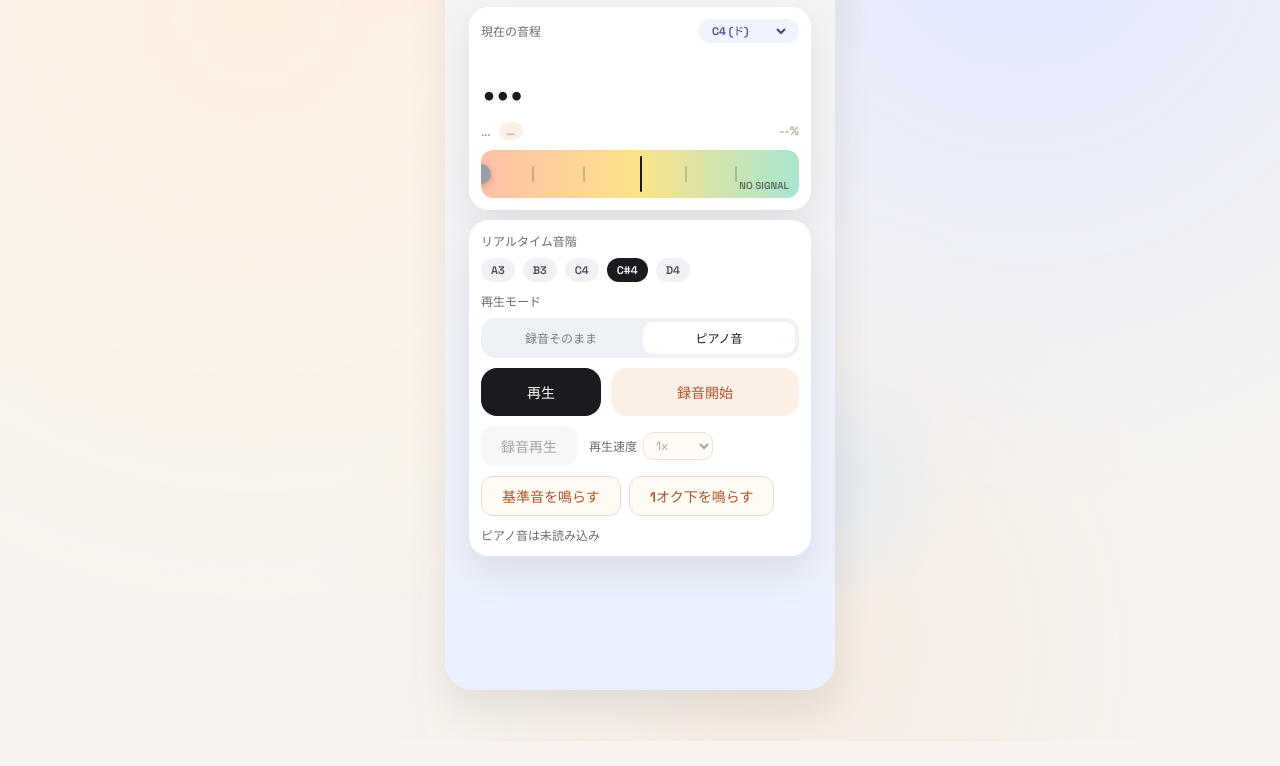
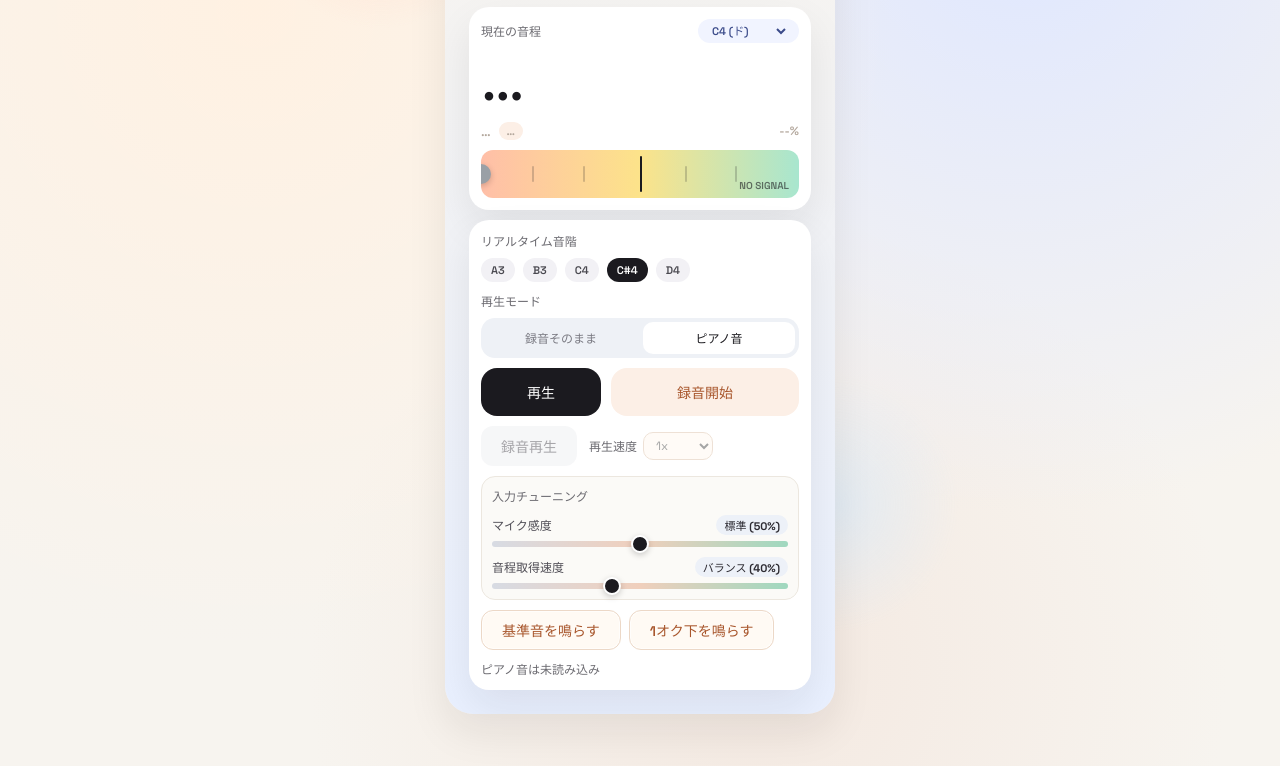
Before and after one commit to santa928/perfectPitch, a website built with Vite: page index.html in a window 1280 px wide. Shown: the part 181-947 px from the top of the page. Before the commit the page ends 922 px from the top, so only its background shows below. Built offline with nearby package versions, Linux system fonts and the light colour scheme.

Commit message:
feat: 入力チューニング設定を追加

```diff
--- a/src/main.ts
+++ b/src/main.ts
@@ -57,11 +57,14 @@ const SOLFEGE_NAMES = ['ド', 'ド#', 'レ', 'レ#', 'ミ', 'ファ', 'ファ#',
 
 const MIN_FREQUENCY = 55
 const MAX_FREQUENCY = 1000
-const MIN_CONFIDENCE = 0.18
-const MIN_RMS = 0.01
-const SMOOTHING = 0.18
+const DEFAULT_MIN_CONFIDENCE = 0.25
+const DEFAULT_MIN_RMS = 0.008
+const DEFAULT_SMOOTHING = 0.18
+const DEFAULT_STABILITY_HOLD_FRAMES = 4
+const DEFAULT_ANALYSER_SMOOTHING = 0.85
+const MIC_SENSITIVITY_DEFAULT = 50
+const TRACKING_SPEED_DEFAULT = 40
 const STABILITY_WINDOW = 7
-const STABILITY_HOLD_FRAMES = 4
 const STABILITY_SILENCE_FRAMES = 10
 const STABILITY_HANGOVER_FRAMES = 6
 const TARGET_START_MIDI = 48
@@ -239,6 +242,41 @@ app.innerHTML = `
             </select>
           </label>
         </div>
+        <div class="pp-section pp-settings">
+          <span class="pp-card-label">入力チューニング</span>
+          <label class="pp-setting-row" for="micSensitivitySlider">
+            <span class="pp-setting-head">
+              <span>マイク感度</span>
+              <span id="micSensitivityValue" class="pp-setting-value"></span>
+            </span>
+            <input
+              id="micSensitivitySlider"
+              class="pp-setting-slider"
+              type="range"
+              min="0"
+              max="100"
+              step="1"
+              value="${MIC_SENSITIVITY_DEFAULT}"
+              aria-label="マイク感度"
+            />
+          </label>
+          <label class="pp-setting-row" for="trackingSpeedSlider">
+            <span class="pp-setting-head">
+              <span>音程取得速度</span>
+              <span id="trackingSpeedValue" class="pp-setting-value"></span>
+            </span>
+            <input
+              id="trackingSpeedSlider"
+              class="pp-setting-slider"
+              type="range"
+              min="0"
+              max="100"
+              step="1"
+              value="${TRACKING_SPEED_DEFAULT}"
+              aria-label="音程取得速度"
+            />
+          </label>
+        </div>
         <div class="pp-tone-actions">
           <button id="playToneButton" class="pp-btn pp-btn-ghost" type="button">基準音を鳴らす</button>
           <button id="playOctaveButton" class="pp-btn pp-btn-ghost" type="button">1オク下を鳴らす</button>
@@ -285,6 +323,10 @@ const waveform = app.querySelector<HTMLPreElement>('#waveform')
 const metrics = app.querySelector<HTMLDivElement>('#metrics')
 const currentNote = app.querySelector<HTMLDivElement>('#currentNote')
 const targetSelect = app.querySelector<HTMLSelectElement>('#targetSelect')
+const micSensitivitySlider = app.querySelector<HTMLInputElement>('#micSensitivitySlider')
+const micSensitivityValue = app.querySelector<HTMLSpanElement>('#micSensitivityValue')
+const trackingSpeedSlider = app.querySelector<HTMLInputElement>('#trackingSpeedSlider')
+const trackingSpeedValue = app.querySelector<HTMLSpanElement>('#trackingSpeedValue')
 const freqValue = app.querySelector<HTMLSpanElement>('#freqValue')
 const centsValue = app.querySelector<HTMLSpanElement>('#centsValue')
 const confidenceValue = app.querySelector<HTMLSpanElement>('#confidenceValue')
@@ -334,6 +376,10 @@ if (
   !metrics ||
   !currentNote ||
   !targetSelect ||
+  !micSensitivitySlider ||
+  !micSensitivityValue ||
+  !trackingSpeedSlider ||
+  !trackingSpeedValue ||
   !freqValue ||
   !centsValue ||
   !confidenceValue ||
@@ -396,6 +442,13 @@ let laneFollowLatest = true
 let laneFollowPausedUntil = 0
 let laneRelativeRange: LaneRange | null = null
 let isProgrammaticLaneScroll = false
+let minRms = DEFAULT_MIN_RMS
+let minConfidence = DEFAULT_MIN_CONFIDENCE
+let pitchSmoothing = DEFAULT_SMOOTHING
+let stabilityHoldFrames = DEFAULT_STABILITY_HOLD_FRAMES
+let analyserSmoothing = DEFAULT_ANALYSER_SMOOTHING
+let micSensitivity = MIC_SENSITIVITY_DEFAULT
+let trackingSpeed = TRACKING_SPEED_DEFAULT
 
 const formatError = (error: unknown) => {
   if (error instanceof DOMException) {
@@ -539,6 +592,8 @@ const setControls = (isWorking: boolean) => {
   startButton.disabled = isWorking
   retryButton.disabled = isWorking
   recordButton.disabled = isWorking
+  micSensitivitySlider.disabled = isWorking
+  trackingSpeedSlider.disabled = isWorking
 
   const toneDisabled = isWorking
   playToneButton.disabled = toneDisabled
@@ -1004,6 +1059,53 @@ const autoCorrelate = (buffer: Float32Array, sampleRate: number): PitchResult =>
 
 const clamp = (value: number, min: number, max: number) => Math.min(max, Math.max(min, value))
 
+const readSliderPercent = (input: HTMLInputElement, fallback: number) => {
+  const value = Number(input.value)
+  if (Number.isNaN(value)) return fallback
+  return clamp(value, 0, 100)
+}
+
+const describeMicSensitivity = (value: number) => {
+  if (value <= 25) return '低め'
+  if (value <= 65) return '標準'
+  if (value <= 85) return '高め'
+  return '最大'
+}
+
+const describeTrackingSpeed = (value: number) => {
+  if (value <= 25) return '安定重視'
+  if (value <= 65) return 'バランス'
+  if (value <= 85) return '高速'
+  return '最速'
+}
+
+const applyInputTuning = () => {
+  const sensitivityRatio = clamp(micSensitivity / 100, 0, 1)
+  const speedRatio = clamp(trackingSpeed / 100, 0, 1)
+
+  minRms = 0.012 - sensitivityRatio * 0.008
+  minConfidence = clamp(DEFAULT_MIN_CONFIDENCE + (0.5 - sensitivityRatio) * 0.08, 0.22, 0.28)
+  pitchSmoothing = 0.1 + speedRatio * 0.22
+  analyserSmoothing = clamp(0.92 - speedRatio * 0.2, 0.7, 0.92)
+  stabilityHoldFrames = Math.round(6 - speedRatio * 4)
+
+  if (analyser) {
+    analyser.smoothingTimeConstant = analyserSmoothing
+  }
+}
+
+const updateInputTuningLabels = () => {
+  micSensitivityValue.textContent = `${describeMicSensitivity(micSensitivity)} (${Math.round(micSensitivity)}%)`
+  trackingSpeedValue.textContent = `${describeTrackingSpeed(trackingSpeed)} (${Math.round(trackingSpeed)}%)`
+}
+
+const syncInputTuningFromUI = () => {
+  micSensitivity = readSliderPercent(micSensitivitySlider, MIC_SENSITIVITY_DEFAULT)
+  trackingSpeed = readSliderPercent(trackingSpeedSlider, TRACKING_SPEED_DEFAULT)
+  applyInputTuning()
+  updateInputTuningLabels()
+}
+
 const average = (values: number[]) => {
   if (values.length === 0) return null
   return values.reduce((sum, value) => sum + value, 0) / values.length
@@ -1074,7 +1176,7 @@ const buildMelodySequence = (frames: RecordedFrame[], stepSeconds: number) => {
     }
 
   const valid = bucket.filter(
-    (frame) => frame.confidence >= MIN_CONFIDENCE && (frame.midi !== null || frame.frequency !== null),
+    (frame) => frame.confidence >= minConfidence && (frame.midi !== null || frame.frequency !== null),
   )
   let midi: number | null = null
 
@@ -1119,7 +1221,7 @@ const buildMelodySequence = (frames: RecordedFrame[], stepSeconds: number) => {
 const buildKaraokePoints = (frames: RecordedFrame[]): KaraokePoint[] => {
   if (frames.length === 0) return []
   return frames
-    .filter((frame) => frame.midi !== null && frame.confidence >= MIN_CONFIDENCE)
+    .filter((frame) => frame.midi !== null && frame.confidence >= minConfidence)
     .map((frame) => ({ t: frame.t, midi: frame.midi as number }))
     .sort((a, b) => a.t - b.t)
 }
@@ -1365,7 +1467,7 @@ const stopKaraokeAnimation = () => {
 }
 
 const deriveStableMetrics = (frequency: number | null, confidence: number): PitchMetrics | null => {
-  if (frequency === null || confidence < MIN_CONFIDENCE) {
+  if (frequency === null || confidence < minConfidence) {
     silenceFrames += 1
     frequencyWindow = []
     candidateMidi = null
@@ -1394,7 +1496,7 @@ const deriveStableMetrics = (frequency: number | null, confidence: number): Pitc
     candidateFrames = 1
   }
 
-  if (candidateFrames >= STABILITY_HOLD_FRAMES) {
+  if (candidateFrames >= stabilityHoldFrames) {
     stableMidi = candidate
   }
 
@@ -1414,7 +1516,7 @@ const deriveStableMetrics = (frequency: number | null, confidence: number): Pitc
 }
 
 const updateGauge = (cents: number | null, confidence: number) => {
-  if (cents === null || confidence < MIN_CONFIDENCE) {
+  if (cents === null || confidence < minConfidence) {
     gauge.dataset.level = 'off'
     gaugeNeedle.style.left = '50%'
     gaugeLabel.textContent = 'NO SIGNAL'
@@ -1504,7 +1606,7 @@ const renderWaveform = () => {
   }
 
   const rms = calculateRms(floatData)
-  if (rms < MIN_RMS) {
+  if (rms < minRms) {
     lastConfidence = 0
     smoothedFrequency = null
     lastStableMetrics = deriveStableMetrics(null, 0)
@@ -1517,8 +1619,9 @@ const renderWaveform = () => {
   const { frequency, confidence } = autoCorrelate(floatData, audioContext?.sampleRate ?? 44100)
   lastConfidence = confidence
 
-  if (frequency !== null && confidence >= MIN_CONFIDENCE) {
-    smoothedFrequency = smoothedFrequency === null ? frequency : smoothedFrequency + SMOOTHING * (frequency - smoothedFrequency)
+  if (frequency !== null && confidence >= minConfidence) {
+    smoothedFrequency =
+      smoothedFrequency === null ? frequency : smoothedFrequency + pitchSmoothing * (frequency - smoothedFrequency)
   }
 
   const metricsData = deriveStableMetrics(smoothedFrequency, confidence)
@@ -1714,7 +1817,7 @@ const initAudio = async () => {
     const source = context.createMediaStreamSource(mediaStream)
     analyser = context.createAnalyser()
     analyser.fftSize = 2048
-    analyser.smoothingTimeConstant = 0.85
+    analyser.smoothingTimeConstant = analyserSmoothing
 
     source.connect(analyser)
     byteData = new Uint8Array(analyser.fftSize)
@@ -2056,6 +2159,7 @@ const stopRecording = () => {
 
 buildTargetOptions()
 targetSelect.value = String(targetMidi)
+syncInputTuningFromUI()
 setMode('single')
 setPlaybackMode('piano')
 setStartButtonLabel()
@@ -2150,6 +2254,18 @@ melodySpeedSelect.addEventListener('change', () => {
   }
 })
 
+micSensitivitySlider.addEventListener('input', () => {
+  micSensitivity = readSliderPercent(micSensitivitySlider, MIC_SENSITIVITY_DEFAULT)
+  applyInputTuning()
+  updateInputTuningLabels()
+})
+
+trackingSpeedSlider.addEventListener('input', () => {
+  trackingSpeed = readSliderPercent(trackingSpeedSlider, TRACKING_SPEED_DEFAULT)
+  applyInputTuning()
+  updateInputTuningLabels()
+})
+
 recordButton.addEventListener('click', () => {
   if (isRecording) {
     stopRecording()
--- a/src/style.css
+++ b/src/style.css
@@ -757,6 +757,76 @@ button:disabled {
   font-size: 12px;
 }
 
+.pp-settings {
+  gap: 10px;
+  padding: 10px;
+  border-radius: 14px;
+  border: 1px solid #ece7df;
+  background: #fbfaf7;
+}
+
+.pp-setting-row {
+  display: flex;
+  flex-direction: column;
+  gap: 6px;
+}
+
+.pp-setting-head {
+  display: flex;
+  align-items: center;
+  justify-content: space-between;
+  gap: 8px;
+  font-size: 12px;
+  color: #4f4d55;
+}
+
+.pp-setting-value {
+  display: inline-flex;
+  align-items: center;
+  justify-content: center;
+  border-radius: 999px;
+  padding: 2px 8px;
+  font-size: 11px;
+  font-weight: 700;
+  color: #2d2b32;
+  background: #edf1f8;
+}
+
+.pp-setting-slider {
+  width: 100%;
+  margin: 0;
+  appearance: none;
+  height: 6px;
+  border-radius: 999px;
+  background: linear-gradient(90deg, #d7dbe3 0%, #f0cfbc 50%, #9fd8bf 100%);
+  outline: none;
+}
+
+.pp-setting-slider::-webkit-slider-thumb {
+  appearance: none;
+  width: 18px;
+  height: 18px;
+  border-radius: 50%;
+  border: 2px solid #ffffff;
+  background: #1b1a1f;
+  box-shadow: 0 2px 6px rgba(0, 0, 0, 0.2);
+  cursor: pointer;
+}
+
+.pp-setting-slider::-moz-range-thumb {
+  width: 18px;
+  height: 18px;
+  border-radius: 50%;
+  border: 2px solid #ffffff;
+  background: #1b1a1f;
+  box-shadow: 0 2px 6px rgba(0, 0, 0, 0.2);
+  cursor: pointer;
+}
+
+.pp-setting-slider:disabled {
+  opacity: 0.5;
+}
+
 .pp-tone-actions {
   display: flex;
   gap: 8px;
```
Also changed, not shown: docs/仕様書.md (+3 -0 lines), docs/機能一覧.md (+1 -0 lines), README.md.
